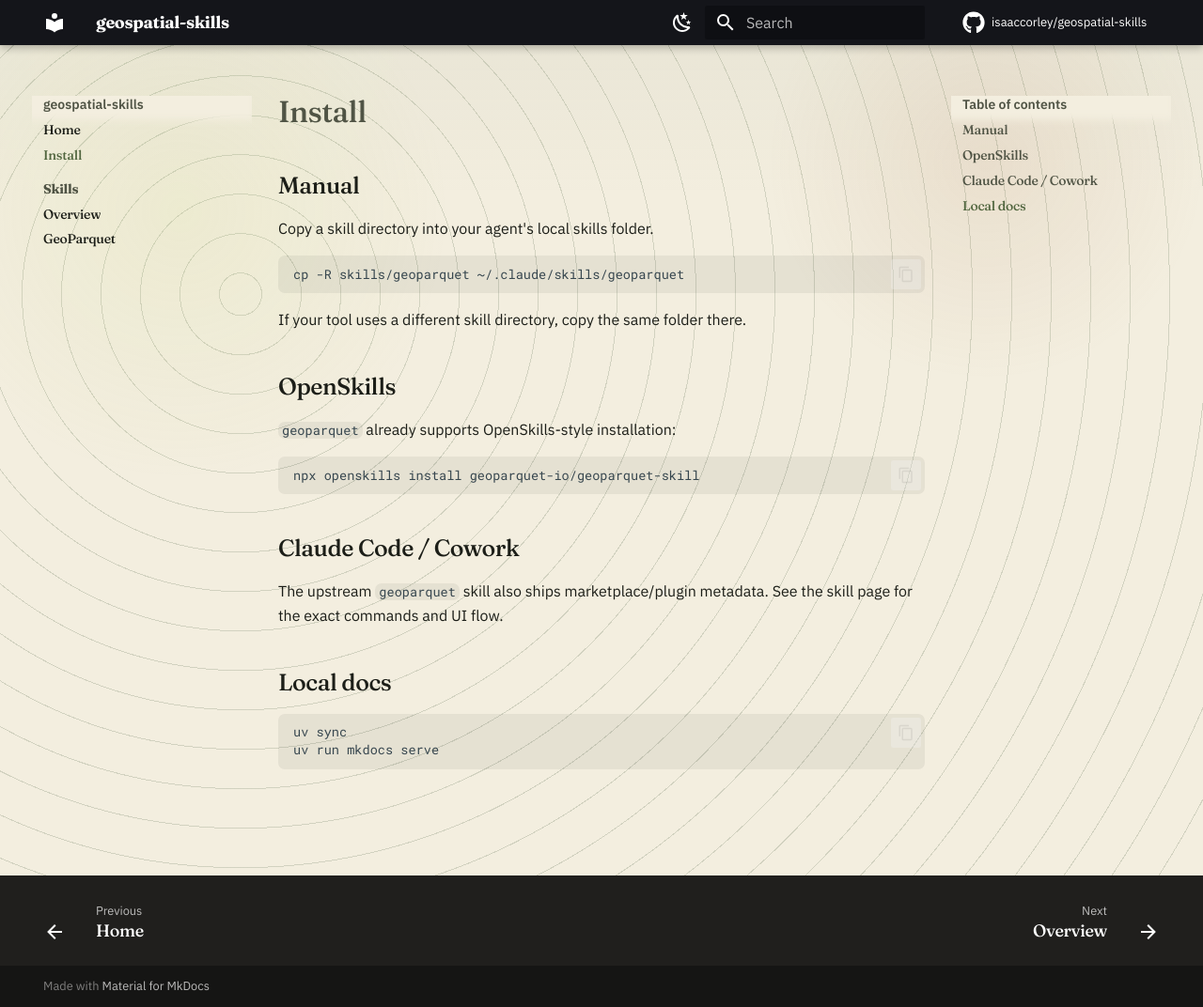
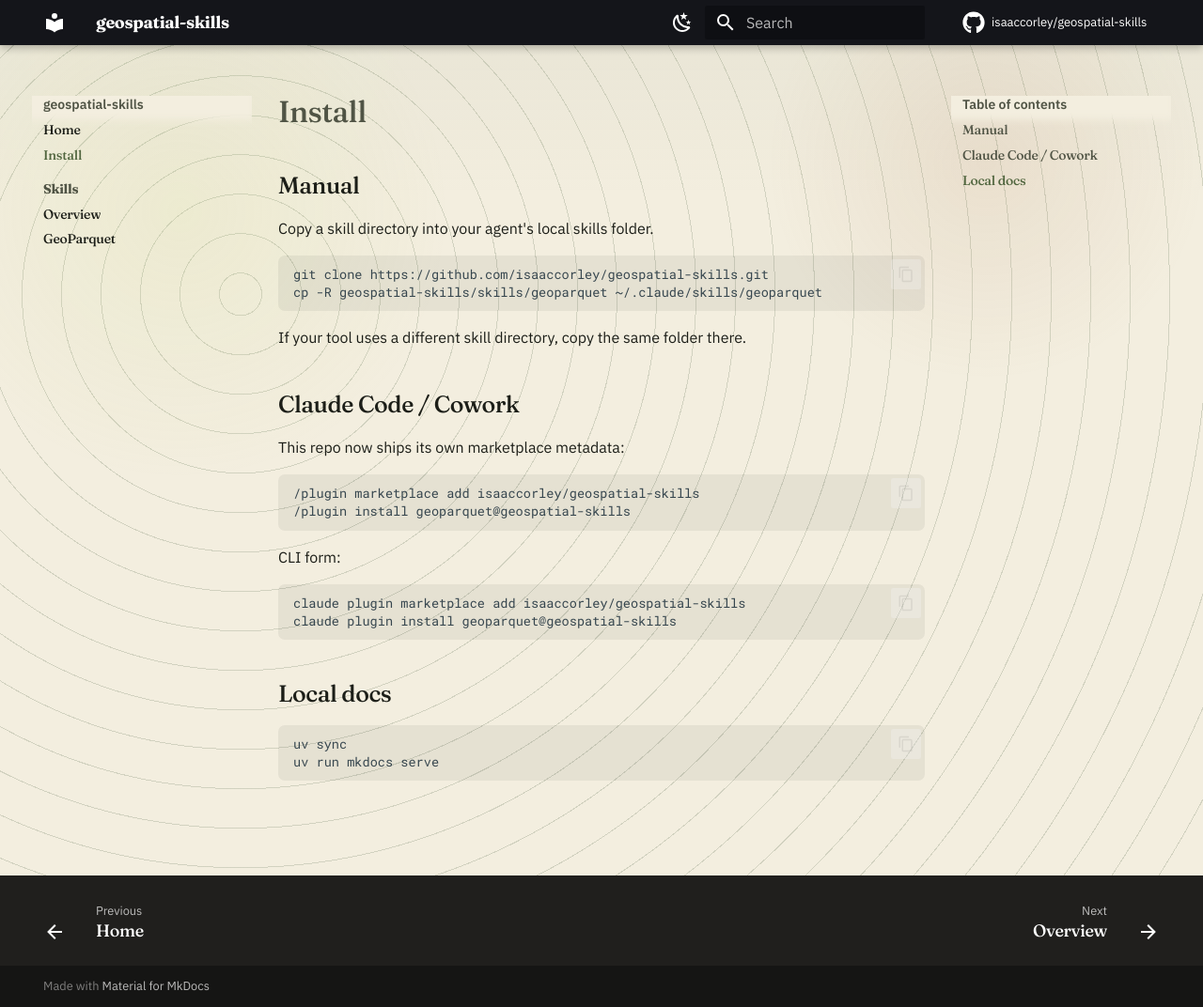
Before and after one commit to isaaccorley/geospatial-skills, an MkDocs documentation site: the page built from docs/install.md, in a window 1280 px wide and 1072 px high. Shown: the whole window at 94% size. Built offline with MkDocs 1.6.1 and Material for MkDocs 9.7.7, drawn with Linux system fonts in a browser that asks for light colours; comment, search, counter and statistics services are not loaded.

Commit message:
docs: install geoparquet skill from this repo

````diff
--- a/docs/install.md
+++ b/docs/install.md
@@ -5,23 +5,27 @@
 Copy a skill directory into your agent's local skills folder.
 
 ```bash
-cp -R skills/geoparquet ~/.claude/skills/geoparquet
+git clone https://github.com/isaaccorley/geospatial-skills.git
+cp -R geospatial-skills/skills/geoparquet ~/.claude/skills/geoparquet
 ```
 
 If your tool uses a different skill directory, copy the same folder there.
 
-## OpenSkills
+## Claude Code / Cowork
 
-`geoparquet` already supports OpenSkills-style installation:
+This repo now ships its own marketplace metadata:
 
 ```bash
-npx openskills install geoparquet-io/geoparquet-skill
+/plugin marketplace add isaaccorley/geospatial-skills
+/plugin install geoparquet@geospatial-skills
 ```
 
-## Claude Code / Cowork
+CLI form:
 
-The upstream `geoparquet` skill also ships marketplace/plugin metadata. See the
-skill page for the exact commands and UI flow.
+```bash
+claude plugin marketplace add isaaccorley/geospatial-skills
+claude plugin install geoparquet@geospatial-skills
+```
 
 ## Local docs
 
````
Also changed, not shown: docs/skills/geoparquet.md (+6 -11 lines), 2 other files.
